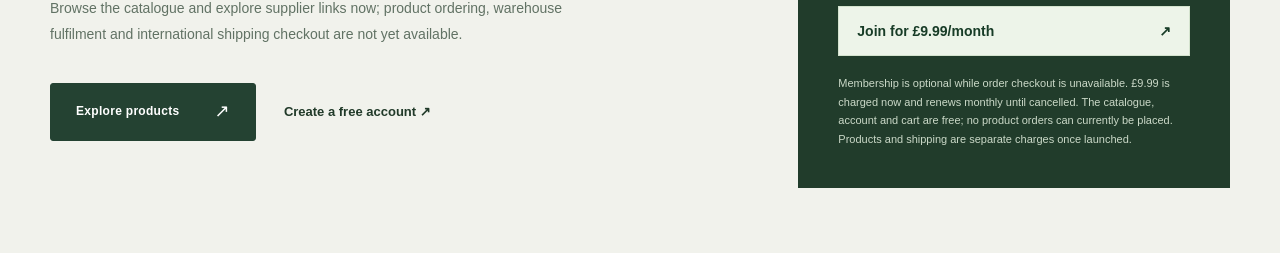
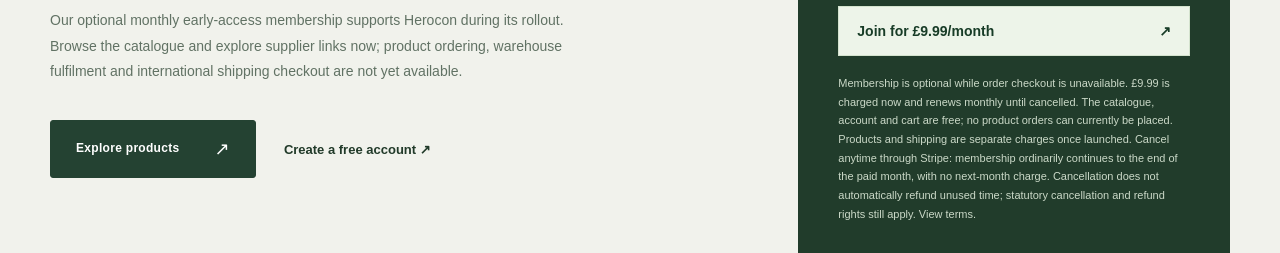
Before and after one commit to aminabdul339-byte/herocon, a Next.js app: page /membership in a window 1280 px wide. Shown: the part 699-952 px from the top of the page. Built offline with nearby package versions, Linux system fonts and the light colour scheme; no server answers.

Commit message:
Add clear month-end cancellation and statutory-rights information to membership pricing card

```diff
--- a/app/membership/page.tsx
+++ b/app/membership/page.tsx
@@ -42,7 +42,7 @@ export default function MembershipPage(){
      <h2>Herocon early-access membership.</h2>
      <ul>{benefits.map(item=><li key={item}><span aria-hidden="true">✓</span>{item}</li>)}</ul>
      <Link className="hc-membership-price-link" href="/membership/activate">Join for £9.99/month <span aria-hidden="true">↗</span></Link>
-     <small>Membership is optional while order checkout is unavailable. £9.99 is charged now and renews monthly until cancelled. The catalogue, account and cart are free; no product orders can currently be placed. Products and shipping are separate charges once launched.</small>
+     <small>Membership is optional while order checkout is unavailable. £9.99 is charged now and renews monthly until cancelled. The catalogue, account and cart are free; no product orders can currently be placed. Products and shipping are separate charges once launched. Cancel anytime through Stripe: membership ordinarily continues to the end of the paid month, with no next-month charge. Cancellation does not automatically refund unused time; statutory cancellation and refund rights still apply. <Link href="/terms-and-conditions">View terms</Link>.</small>
     </aside>
    </div>
   </section>
```
